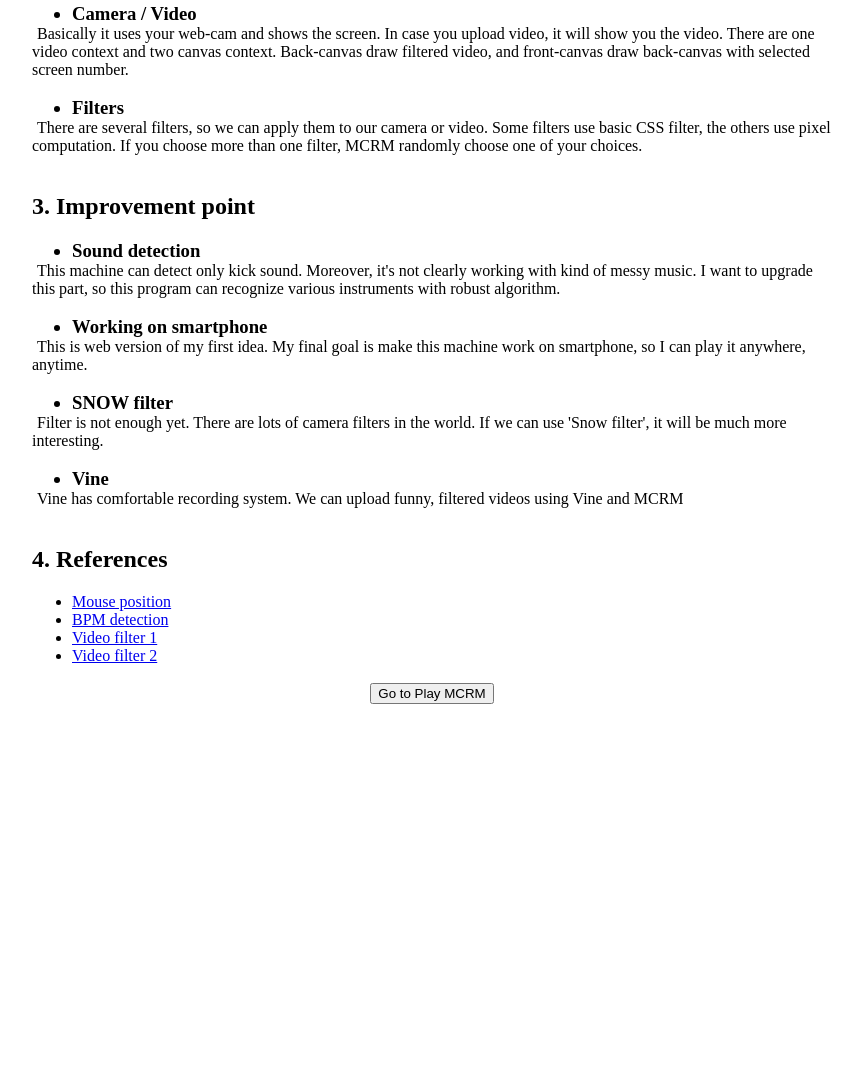
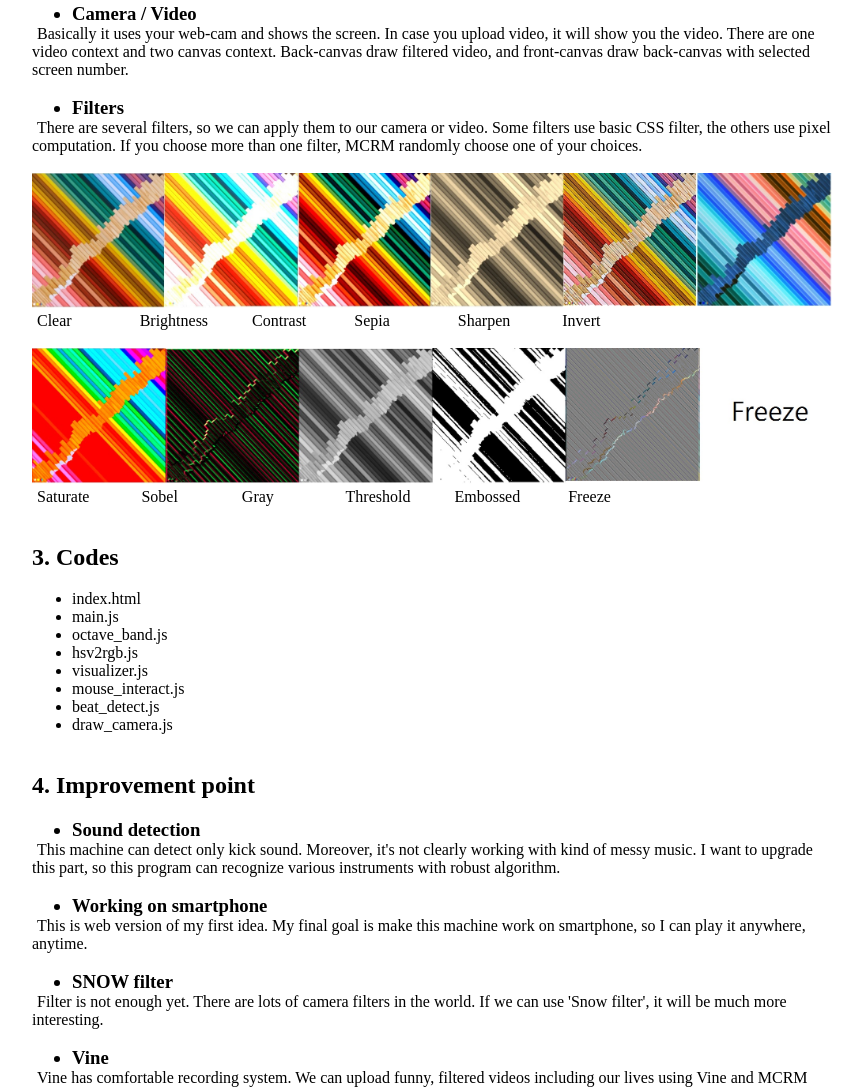
Before and after one commit to riccchard/for_ctp_presentation, a plain HTML site: page index.html in a window 1280 px wide. Shown: the part 1061-2151 px from the top of the page, without its empty margins (208-1071 px from the left). Before the commit the page ends 1773 px from the top, so only its background shows below. Drawn offline with Linux system fonts and the light colour scheme.

Commit message:
presentation

```diff
--- a/index.html
+++ b/index.html
@@ -34,7 +34,7 @@
 			<img src="MCRM.jpg" style="width:100%,max-width:800px">
 			<br>
 
-			<h2> 2. Component </h2>
+			<h2> 2. Components </h2>
 				<h3 style="margin:0px"><ul style="margin:0px">
 					<li> File uploader </li>
 				</ul></h3>
@@ -70,8 +70,38 @@
 				</ul></h3>
 				<p> There are several filters, so we can apply them to our camera or video. Some filters use basic CSS filter, the others use pixel computation. If you choose more than one filter, MCRM randomly choose one of your choices. </p>
 				<br>
+				<img src="Filters.jpg" style="width:100%,max-width:800px">
+				<p> Clear &nbsp;&nbsp;&nbsp;&nbsp;&nbsp;&nbsp;&nbsp;&nbsp;&nbsp;&nbsp;&nbsp;&nbsp;&nbsp;&nbsp;&nbsp;
+				Brightness &nbsp;&nbsp;&nbsp;&nbsp;&nbsp;&nbsp;&nbsp;&nbsp;&nbsp;
+				Contrast &nbsp;&nbsp;&nbsp;&nbsp;&nbsp;&nbsp;&nbsp;&nbsp;&nbsp;&nbsp;
+				Sepia &nbsp;&nbsp;&nbsp;&nbsp;&nbsp;&nbsp;&nbsp;&nbsp;&nbsp;&nbsp;&nbsp;&nbsp;&nbsp;&nbsp;&nbsp;
+				Sharpen &nbsp;&nbsp;&nbsp;&nbsp;&nbsp;&nbsp;&nbsp;&nbsp;&nbsp;&nbsp;&nbsp;
+				Invert </p>
+				<br>
+				<img src="Filters2.jpg" style="width:100%,max-width:800px">
+				<p> Saturate &nbsp;&nbsp;&nbsp;&nbsp;&nbsp;&nbsp;&nbsp;&nbsp;&nbsp;&nbsp;&nbsp;
+				Sobel &nbsp;&nbsp;&nbsp;&nbsp;&nbsp;&nbsp;&nbsp;&nbsp;&nbsp;&nbsp;&nbsp;&nbsp;&nbsp;&nbsp;
+				Gray &nbsp;&nbsp;&nbsp;&nbsp;&nbsp;&nbsp;&nbsp;&nbsp;&nbsp;&nbsp;&nbsp;&nbsp;&nbsp;&nbsp;&nbsp;&nbsp;
+				Threshold &nbsp;&nbsp;&nbsp;&nbsp;&nbsp;&nbsp;&nbsp;&nbsp;&nbsp;
+				Embossed &nbsp;&nbsp;&nbsp;&nbsp;&nbsp;&nbsp;&nbsp;&nbsp;&nbsp;&nbsp;
+				Freeze </p>
+				<br>
 
-			<h2> 3. Improvement point </h2>
+			<h2> 3. Codes </h2>
+				<ul style="margin:0px">
+					<li> index.html </li>
+					<li> main.js </li>
+					<li> octave_band.js </li>
+					<li> hsv2rgb.js </li>
+					<li> visualizer.js </li>
+					<li> mouse_interact.js </li>
+					<li> beat_detect.js </li>
+					<li> draw_camera.js </li>
+				</ul>
+
+				<br>
+
+			<h2> 4. Improvement point </h2>
 				<h3 style="margin:0px"><ul style="margin:0px">
 					<li> Sound detection </li>
 				</ul></h3>
@@ -93,10 +123,10 @@
 				<h3 style="margin:0px"><ul style="margin:0px">
 					<li> Vine </li>
 				</ul></h3>
-				<p> Vine has comfortable recording system. We can upload funny, filtered videos using Vine and MCRM </p>
+				<p> Vine has comfortable recording system. We can upload funny, filtered videos including our lives using Vine and MCRM </p>
 				<br>
 
-			<h2> 4. References </h2>
+			<h2> 5. References </h2>
 				<ul style="margin:0px">
 					<li><a href = "http://www.html5canvastutorials.com/advanced/html5-canvas-mouse-coordinates/"> Mouse position </a></li>
 					<li><a href = "https://github.com/JMPerez/beats-audio-api"> BPM detection </a></li>
```
Also changed, not shown: Filters.jpg (added), Filters2.jpg (added), SNOW.jpeg (added), 1 other file.
